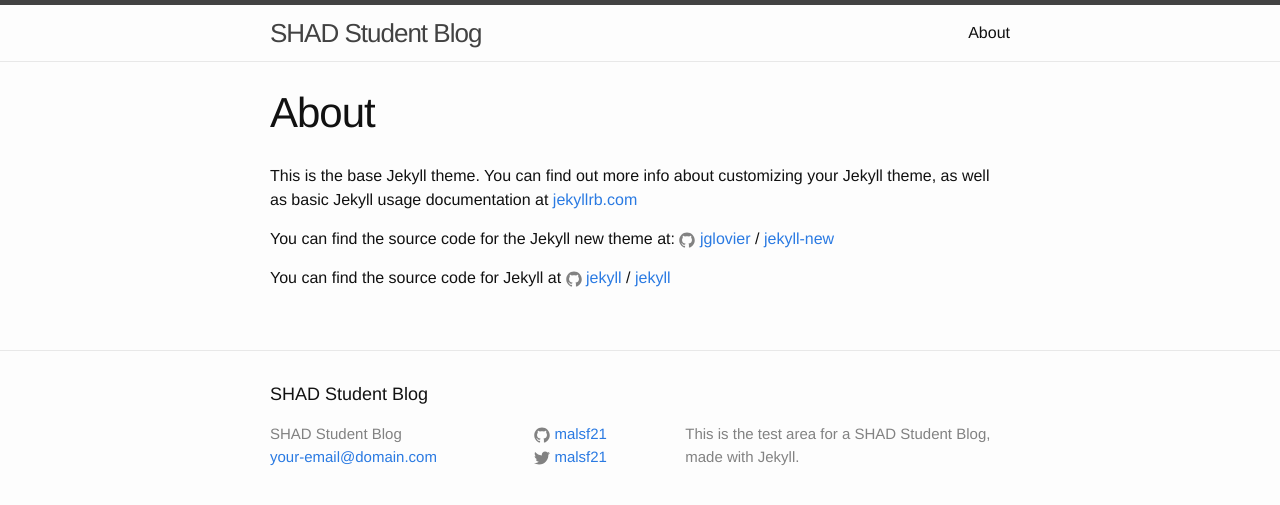
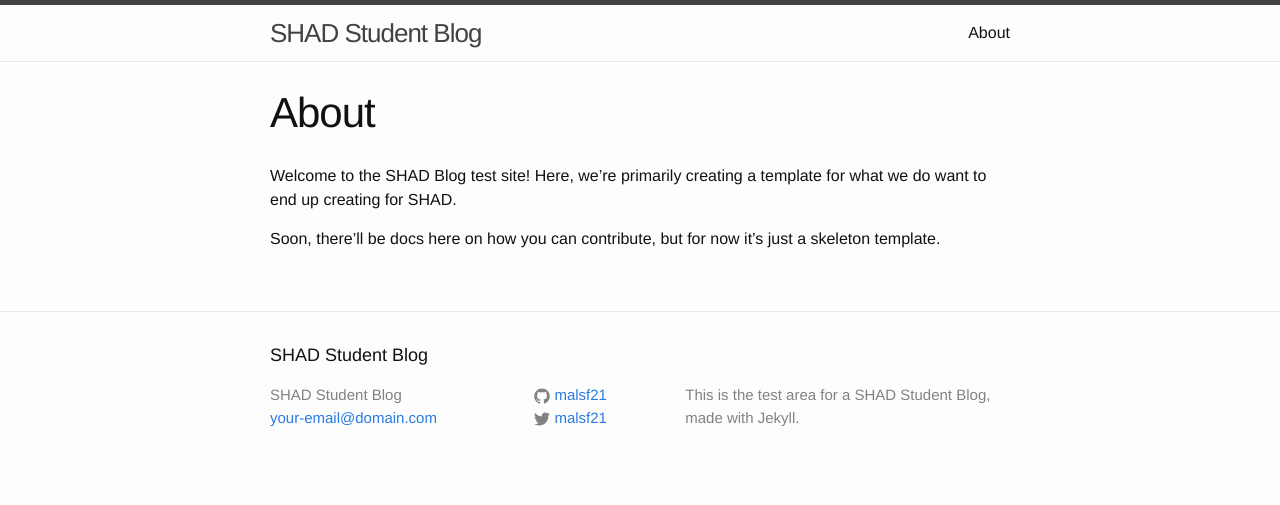
Before and after one commit to AideTechBot/blogs-test, a Jekyll site: the page built from about.md, in a window 1280 px wide. Shown: the top 505 px of the page. Built offline with Jekyll 4.4.1, drawn with Linux system fonts in a browser that asks for light colours.

Commit message:
more content!
adds about

```diff
--- a/_posts/2016-04-14-welcome-to-jekyll-from-matt.markdown
+++ b/_posts/2016-04-14-welcome-to-jekyll-from-matt.markdown
@@ -25,7 +25,7 @@ The only things you need to edit there are the title, date, and categories: for
 
 After that, you just put in markdown (.markdown)! If you're not familiar with Markdown, you can find a pretty awesome guide [here](https://github.com/adam-p/markdown-here/wiki/Markdown-Cheatsheet).
 
-In order to run our site, you'll need to have jekyll installed on your computer. That's a long ordeal, and I'm not going to lie I'm not particularly well-versed in explaining it to you. Instead, you can visit [this site](http://jekyllrb.com/docs/home) to see how it works, if you do fancy giving it a try (hint hint, you need to run `gem install ruby`, followed by `jekyll serve` in the directory you've cloned our repository).
+In order to run our site, you'll need to have jekyll installed on your computer. That's a long ordeal, and I'm not going to lie I'm not particularly well-versed in explaining it to you. Instead, you can visit [this site](http://jekyllrb.com/docs/home) to see how it works, if you do fancy giving it a try (hint hint, you need to run `gem install jekyll`, followed by `jekyll serve` in the directory you've cloned our repository).
 
 Speaking of repository, you can find our repository [here](http://github.com/malsf21/blogs-test), where all of our code is stored (and where you can contribute)! You can also find our website with the latest stable code [here](http://matthewwang.me/shadblog).
 
--- a/about.md
+++ b/about.md
@@ -4,12 +4,6 @@ title: About
 permalink: /about/
 ---
 
-This is the base Jekyll theme. You can find out more info about customizing your Jekyll theme, as well as basic Jekyll usage documentation at [jekyllrb.com](http://jekyllrb.com/)
+Welcome to the SHAD Blog test site! Here, we're primarily creating a template for what we do want to end up creating for SHAD.
 
-You can find the source code for the Jekyll new theme at:
-{% include icon-github.html username="jglovier" %} /
-[jekyll-new](https://github.com/jglovier/jekyll-new)
-
-You can find the source code for Jekyll at
-{% include icon-github.html username="jekyll" %} /
-[jekyll](https://github.com/jekyll/jekyll)
+Soon, there'll be docs here on how you can contribute, but for now it's just a skeleton template.
```
